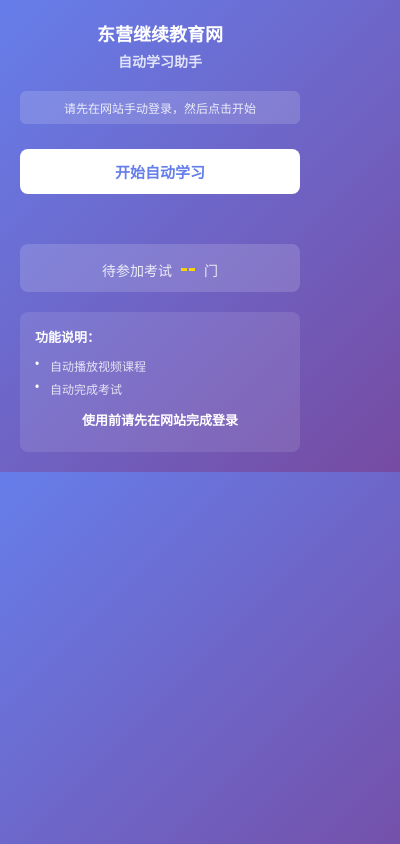
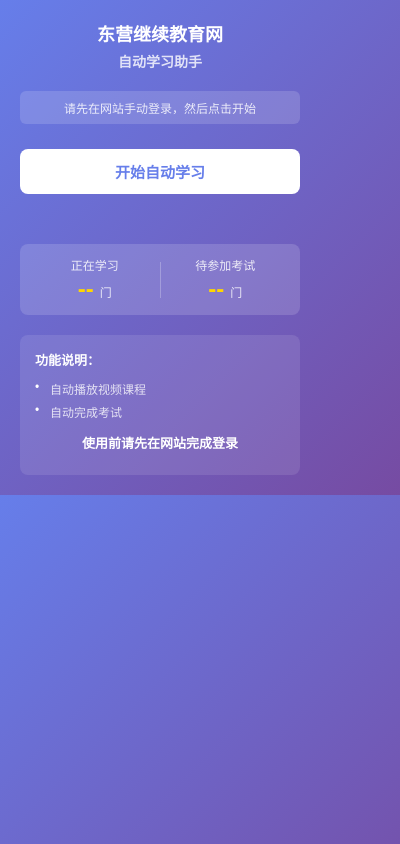
Before and after one commit to hexianyun/dongyingjixujiaoyu-automation, a browser extension: page popup.html in a window 400 px wide. Drawn offline with Linux system fonts and the light colour scheme.

Commit message:
feat: show studying course count in popup

```diff
--- a/popup.css
+++ b/popup.css
@@ -169,27 +169,44 @@ h2 {
 
 .exam-info {
   margin-top: 15px;
-  text-align: center;
+  display: flex;
+  align-items: center;
+  justify-content: space-around;
   color: #fff;
   font-size: 14px;
-  padding: 10px;
+  padding: 12px 10px;
   background: rgba(255, 255, 255, 0.15);
   border-radius: 8px;
 }
 
-.exam-label {
-  opacity: 0.85;
+.info-item {
+  text-align: center;
+  flex: 1;
 }
 
-.exam-count {
+.info-divider {
+  width: 1px;
+  height: 36px;
+  background: rgba(255, 255, 255, 0.25);
+}
+
+.info-label {
+  display: block;
+  font-size: 12px;
+  opacity: 0.85;
+  margin-bottom: 2px;
+}
+
+.info-count {
   font-size: 24px;
   font-weight: bold;
-  margin: 0 4px;
   color: #ffd700;
 }
 
-.exam-unit {
+.info-unit {
+  font-size: 12px;
   opacity: 0.85;
+  margin-left: 2px;
 }
 
 .hint {
--- a/popup.html
+++ b/popup.html
@@ -28,9 +28,17 @@
     </div>
 
     <div class="exam-info">
-      <span class="exam-label">待参加考试</span>
-      <span class="exam-count" id="examCount">--</span>
-      <span class="exam-unit">门</span>
+      <div class="info-item">
+        <span class="info-label">正在学习</span>
+        <span class="info-count" id="studyingCount">--</span>
+        <span class="info-unit">门</span>
+      </div>
+      <div class="info-divider"></div>
+      <div class="info-item">
+        <span class="info-label">待参加考试</span>
+        <span class="info-count" id="examCount">--</span>
+        <span class="info-unit">门</span>
+      </div>
     </div>
 
     <div class="info">
--- a/popup.js
+++ b/popup.js
@@ -6,6 +6,7 @@ document.addEventListener('DOMContentLoaded', function() {
   const progressFill = document.getElementById('progressFill');
   const progressText = document.getElementById('progressText');
   const examCountEl = document.getElementById('examCount');
+  const studyingCountEl = document.getElementById('studyingCount');
 
   // Check if automation is already running
   chrome.storage.local.get(['autoStep'], function(result) {
@@ -14,24 +15,24 @@ document.addEventListener('DOMContentLoaded', function() {
     }
   });
 
-  // Query pending exam count from content script
-  function refreshExamCount() {
+  // Query counts from content script
+  function refreshCounts() {
     chrome.tabs.query({ active: true, currentWindow: true }, function(tabs) {
       if (!tabs[0] || !tabs[0].url || !tabs[0].url.includes('sddy.gxk.yxlearning.com')) {
         examCountEl.textContent = '--';
+        studyingCountEl.textContent = '--';
         return;
       }
       chrome.tabs.sendMessage(tabs[0].id, { type: 'getExamCount' }, function(resp) {
-        if (chrome.runtime.lastError || !resp || resp.count < 0) {
-          examCountEl.textContent = '--';
-        } else {
-          examCountEl.textContent = resp.count;
-        }
+        examCountEl.textContent = (!chrome.runtime.lastError && resp && resp.count >= 0) ? resp.count : '--';
+      });
+      chrome.tabs.sendMessage(tabs[0].id, { type: 'getStudyingCount' }, function(resp) {
+        studyingCountEl.textContent = (!chrome.runtime.lastError && resp && resp.count >= 0) ? resp.count : '--';
       });
     });
   }
 
-  refreshExamCount();
+  refreshCounts();
 
   // Listen for status from content script
   chrome.runtime.onMessage.addListener(function(message) {
@@ -40,8 +41,8 @@ document.addEventListener('DOMContentLoaded', function() {
     } else if (message.type === 'progress') {
       updateProgress(message.value, message.text);
     }
-    if (message.type === 'status' && (message.text.includes('考试') || message.text.includes('全部完成'))) {
-      setTimeout(refreshExamCount, 2000);
+    if (message.type === 'status') {
+      setTimeout(refreshCounts, 2000);
     }
   });
 
```
Also changed, not shown: content.js (+7 -0 lines).
